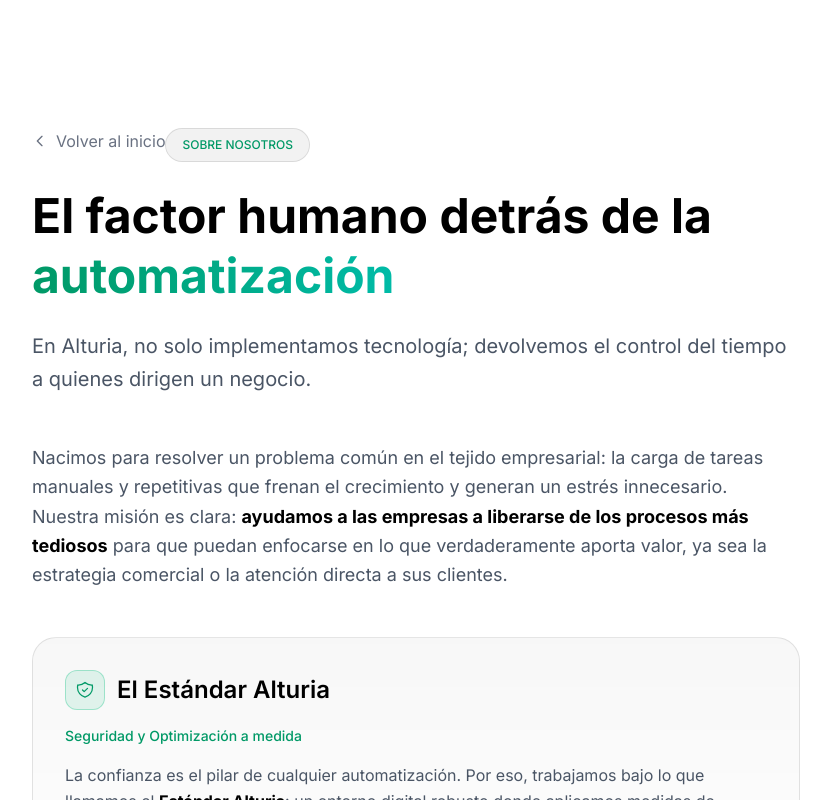
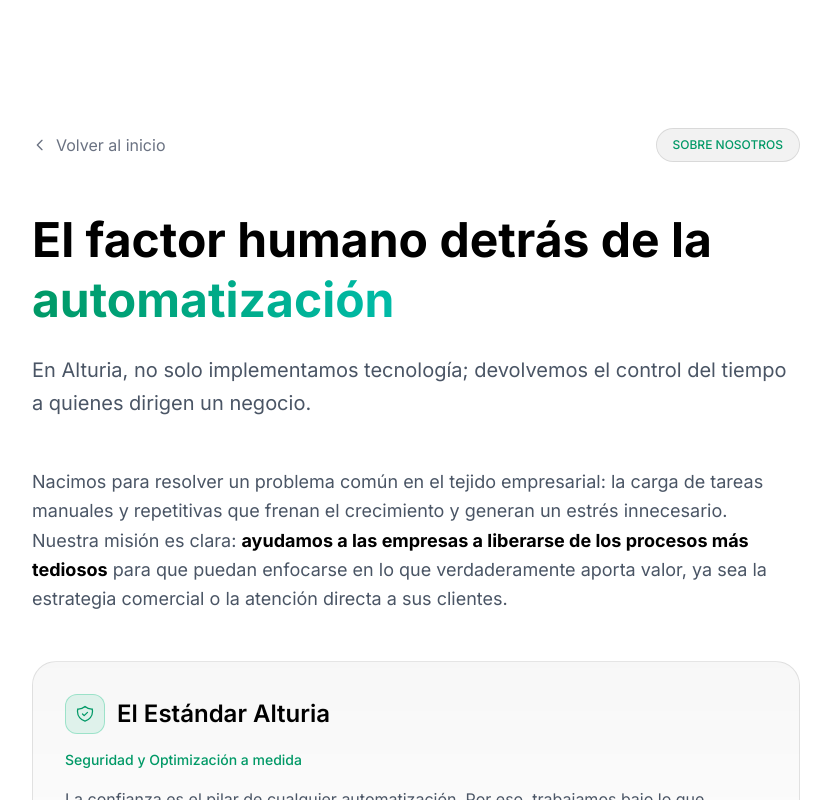
Before and after one commit to SW3T0/proyecto-alturia, a Next.js app: page /sobre-nosotros in a window 1280 px wide. Shown: the top 800 px of the page, without its empty margins (224-1055 px from the left). Built offline with nearby package versions, Linux system fonts and the light colour scheme.

Commit message:
Fix spacing: badge and back button on same line

```diff
--- a/src/app/sobre-nosotros/page.tsx
+++ b/src/app/sobre-nosotros/page.tsx
@@ -42,9 +42,10 @@
       {/* Header */}
       <div className="pt-32 pb-16 px-5 sm:px-6 lg:px-8">
         <div className="max-w-3xl mx-auto">
+          <div className="flex items-center justify-between mb-12">
             <Link
               href="/"
-            className="inline-flex items-center gap-2 text-gray-500 dark:text-gray-400 hover:text-black dark:hover:text-white transition-colors mb-8"
+              className="inline-flex items-center gap-2 text-gray-500 dark:text-gray-400 hover:text-black dark:hover:text-white transition-colors"
             >
               <svg className="w-4 h-4" fill="none" stroke="currentColor" viewBox="0 0 24 24">
                 <path strokeLinecap="round" strokeLinejoin="round" strokeWidth={2} d="M15 19l-7-7 7-7" />
@@ -52,9 +53,10 @@
               Volver al inicio
             </Link>
 
-          <span className="inline-block px-4 py-2 bg-black/5 dark:bg-white/10 text-emerald-600 dark:text-emerald-400 rounded-full text-xs font-medium mb-6 border border-black/10 dark:border-white/10">
+            <span className="inline-block px-4 py-2 bg-black/5 dark:bg-white/10 text-emerald-600 dark:text-emerald-400 rounded-full text-xs font-medium border border-black/10 dark:border-white/10">
               SOBRE NOSOTROS
             </span>
+          </div>
 
           <h1 className="text-4xl sm:text-5xl font-bold text-black dark:text-white mb-6 leading-tight">
             El factor humano detrás de la
--- a/src/components/Navbar.tsx
+++ b/src/components/Navbar.tsx
@@ -43,7 +43,7 @@
   const navLinks = [
     { name: 'Soluciones', href: '#soluciones' },
     { name: 'Método', href: '#metodo' },
-    { name: 'Nosotros', href: '#nosotros' },
+    { name: 'Nosotros', href: '/sobre-nosotros' },
     { name: 'Soporte', href: '#contacto' },
   ];
 
```
Lines whose indentation alone changed are shown as unchanged.
